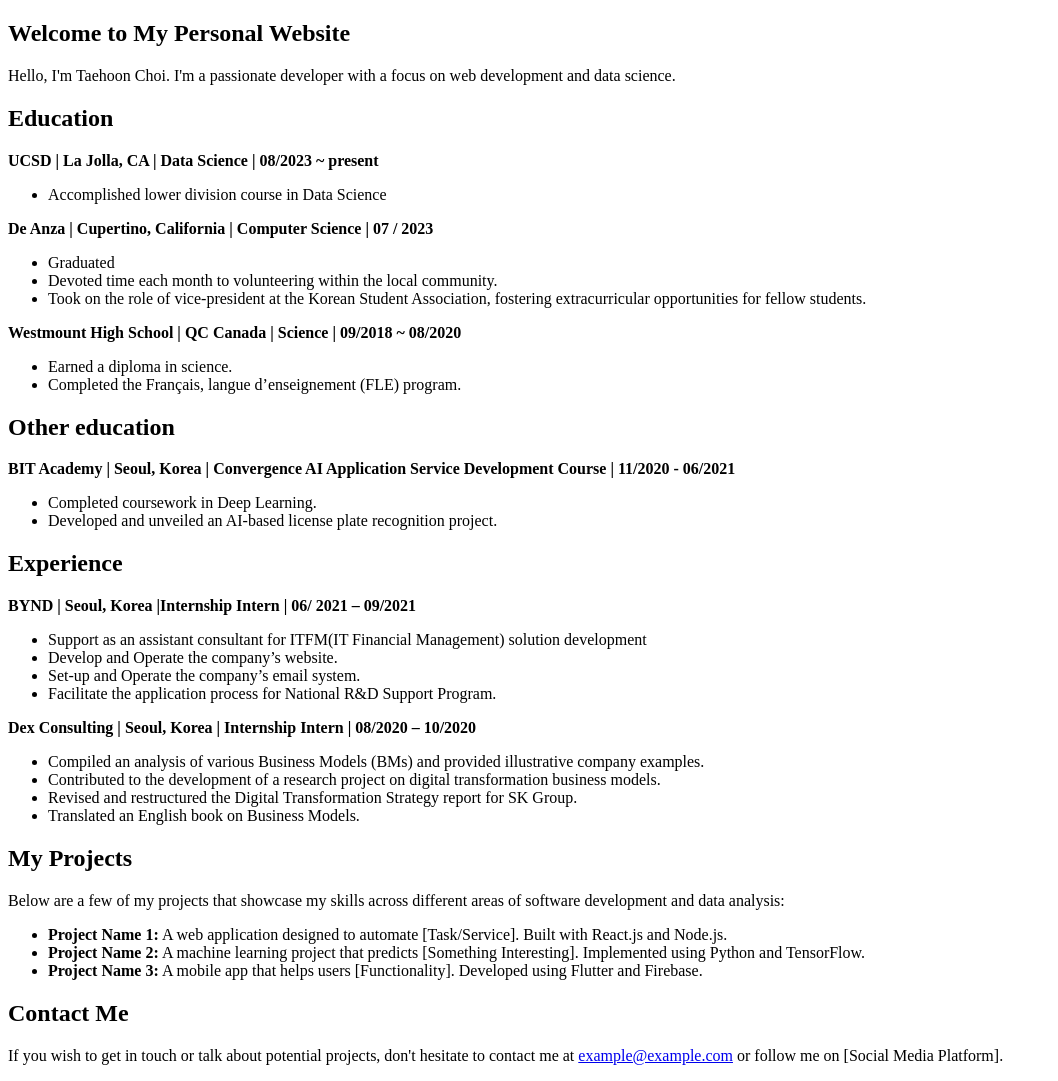
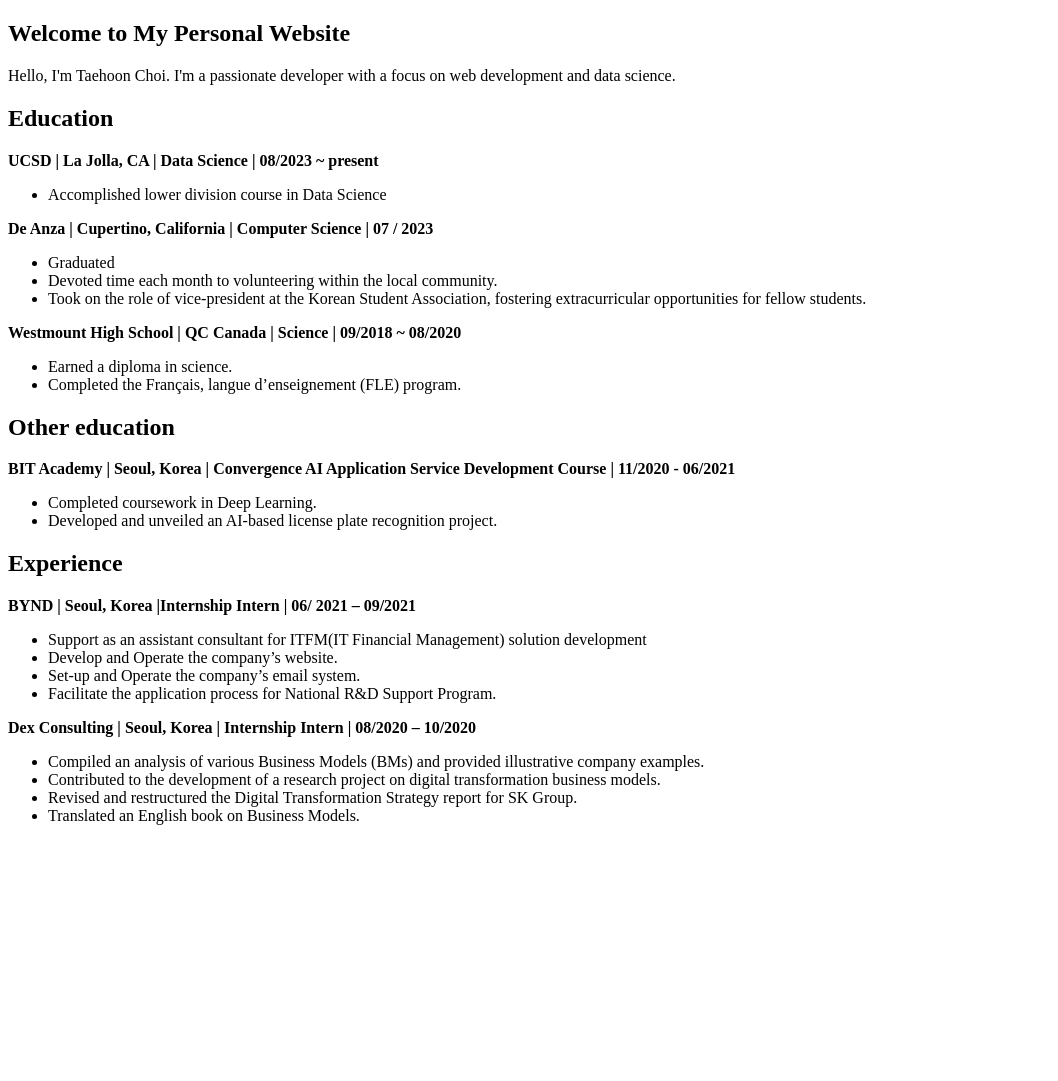
Before and after one commit to LIKELION-UCSD-Beginner-Project/Spring-2024, a plain HTML site: page 1. HTML & CSS/PersonalWebsite.html in a window 1280 px wide. Shown: the whole page, without its empty margins (0-1058 px from the left). After the commit the page ends 841 px from the top, so only its background shows below. Drawn offline with Linux system fonts and the light colour scheme.

Commit message:
Update PersonalWebsite.html

```diff
--- a/1. HTML & CSS/PersonalWebsite.html
+++ b/1. HTML & CSS/PersonalWebsite.html
@@ -63,25 +63,6 @@
             <li>Translated an English book on Business Models.</li>
         </ul>
     </section>
-    <section id="projects">
-        <h2>My Projects</h2>
-        <p>Below are a few of my projects that showcase my skills across different areas of software development and
-            data analysis:</p>
-        <ul>
-            <li><strong>Project Name 1:</strong> A web application designed to automate [Task/Service]. Built with
-                React.js and Node.js.</li>
-            <li><strong>Project Name 2:</strong> A machine learning project that predicts [Something Interesting].
-                Implemented using Python and TensorFlow.</li>
-            <li><strong>Project Name 3:</strong> A mobile app that helps users [Functionality]. Developed using
-                Flutter and Firebase.</li>
-        </ul>
-    </section>
-    <section id="contact">
-        <h2>Contact Me</h2>
-        <p>If you wish to get in touch or talk about potential projects, don't hesitate to contact me at <a
-                href="mailto:example@example.com">example@example.com</a> or follow me on [Social Media Platform].
-        </p>
-    </section>
 </body>
 
 </html>
```
